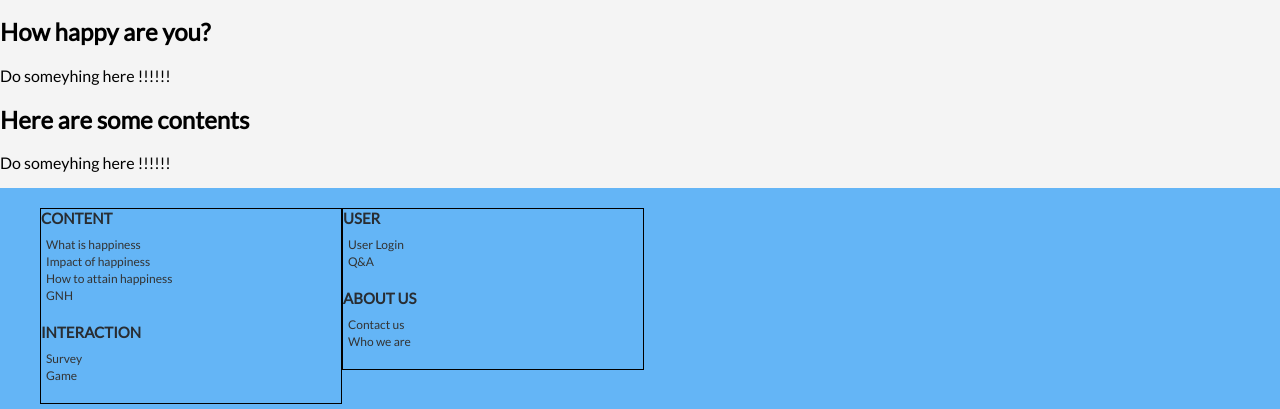
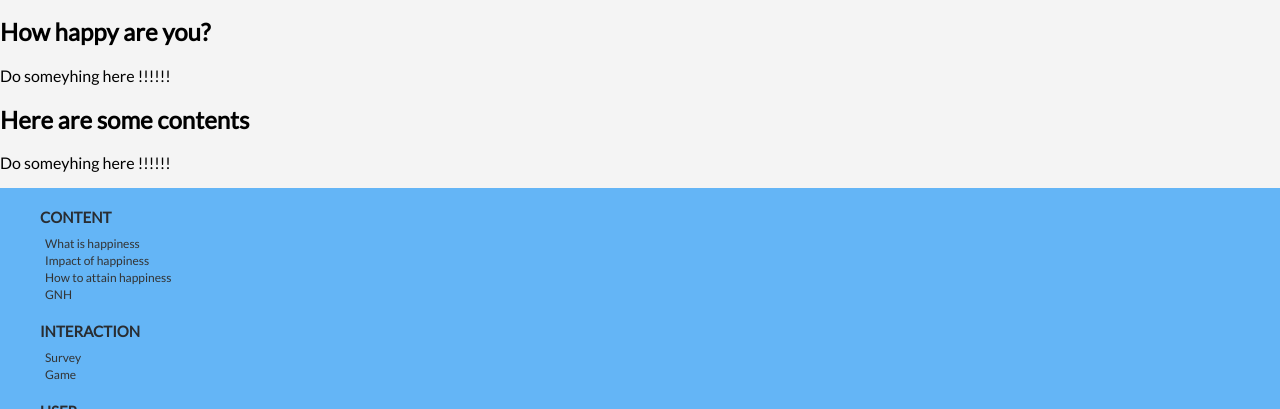
Before and after one commit to anggelaho/happiness, a plain HTML site: page index.html in a window 1280 px wide. Shown: the part 371-780 px from the top of the page. Drawn offline with Linux system fonts and the light colour scheme.

Commit message:
Update index.html

```diff
--- a/index.html
+++ b/index.html
@@ -53,7 +53,7 @@
 
   <div class="footer-inner">
 
-    <div class="footer-left">
+
       <div class="footer-box">
         <h6>Content</h6>
           <ul>
@@ -71,16 +71,17 @@
             <li><a href="#">Game</a></li>
         </ul>
       </div>
-    </div>
 
-    <div class="footer-left">
+
+
       <div class="footer-box">
         <h6>User</h6>
           <ul>
             <li><a href="#">User Login</a></li>
             <li><a href="#">Q&A</a></li>
         </ul>
-      </div>
+		</div>
+
 
       <div class="footer-box">
         <h6>About Us</h6>
@@ -88,7 +89,8 @@
             <li><a href="#">Contact us</a></li>
             <li><a href="#">Who we are</a></li>
           </ul>
-      </div>
+     </div>
+
     </div>
 
     <div class="clr"></div>
```
